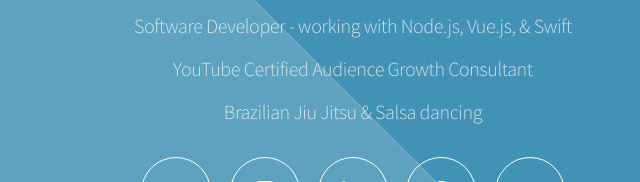
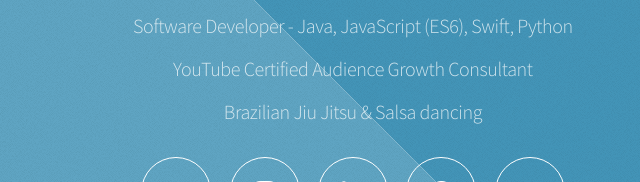
Before and after one commit to DMeechan/dmeechan-com, a plain HTML site: page index.html in a window 1280 px wide. Shown: the part 303-485 px from the top of the page, 289-929 px from the left. Drawn offline with Linux system fonts and the light colour scheme.

Commit message:
Adjusted software dev languages and tools

```diff
--- a/index.html
+++ b/index.html
@@ -26,7 +26,7 @@
       <header id="header">
         <h1>Daniel Meechan</h1>
         <p>
-          Software Developer - working with Node.js, Vue.js, & Swift
+          Software Developer - Java, JavaScript (ES6), Swift, Python
         </p>
         <p>
           YouTube Certified Audience Growth Consultant
```
